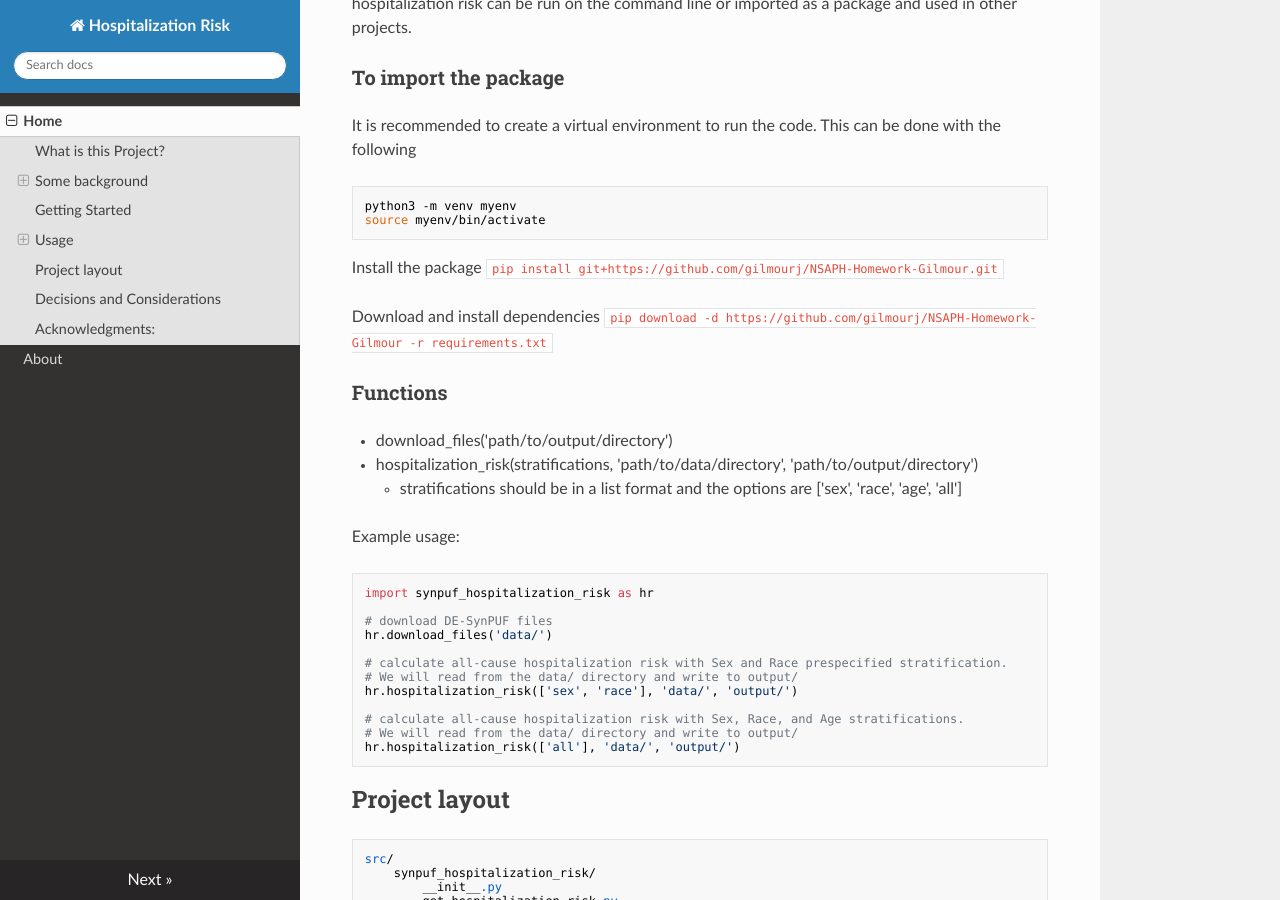
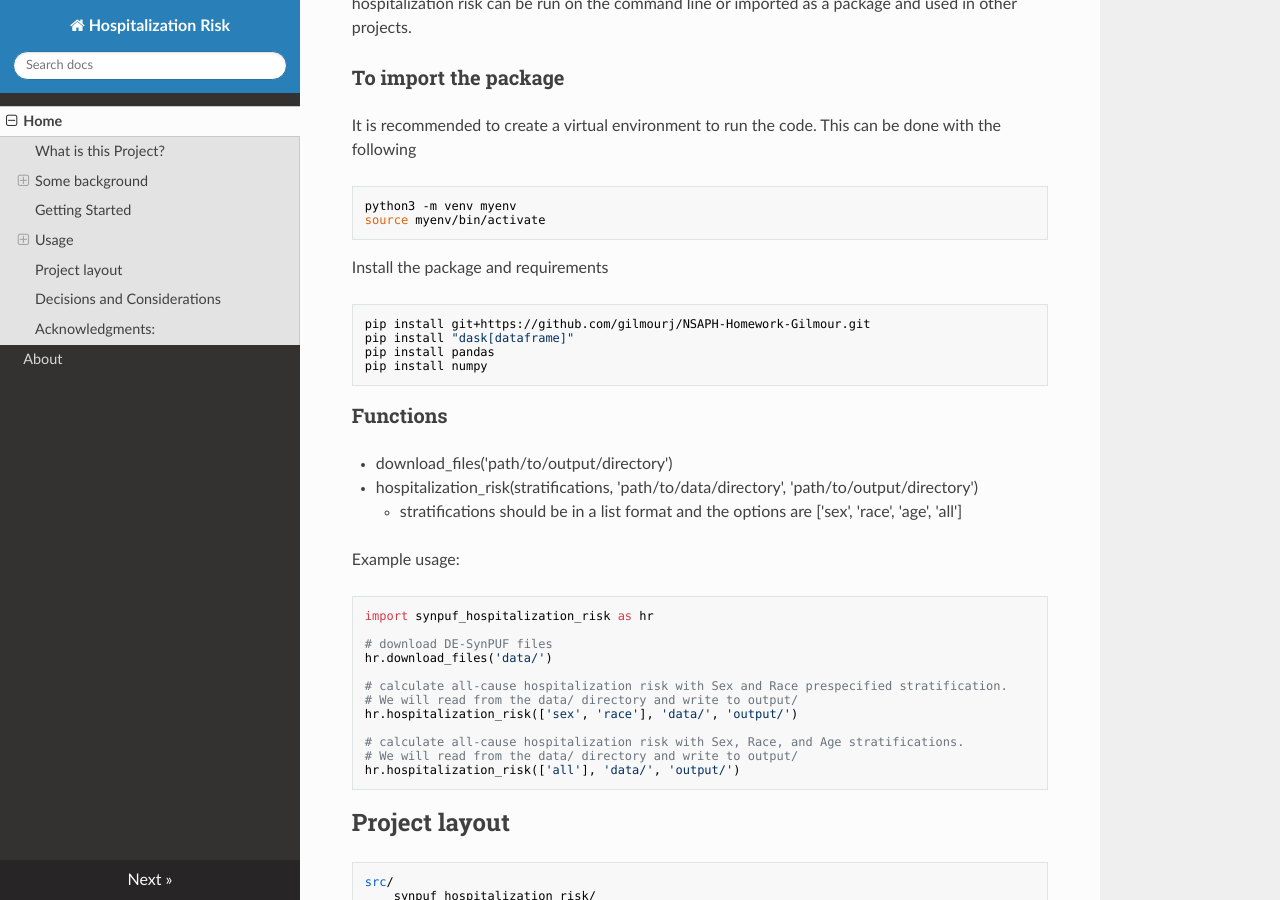
Before and after one commit to gilmourj/hospitalization_risk_docs, an MkDocs documentation site: the page built from docs/index.md, in a window 1280 px wide and 900 px high, scrolled down 1042 px. Built offline with MkDocs 1.6.1, drawn with Linux system fonts in a browser that asks for light colours; nearby versions of some CDN libraries.

Commit message:
Update index.md

````diff
--- a/docs/index.md
+++ b/docs/index.md
@@ -28,12 +28,13 @@ python3 -m venv myenv
 source myenv/bin/activate
 ```
 
-Install the package
-`pip install git+https://github.com/gilmourj/NSAPH-Homework-Gilmour.git`
-
-
-Download and install dependencies
-`pip download -d https://github.com/gilmourj/NSAPH-Homework-Gilmour -r requirements.txt`
+Install the package and requirements
+```
+pip install git+https://github.com/gilmourj/NSAPH-Homework-Gilmour.git
+pip install "dask[dataframe]"
+pip install pandas
+pip install numpy
+```
 
 ### Functions
 * download_files('path/to/output/directory')
````
